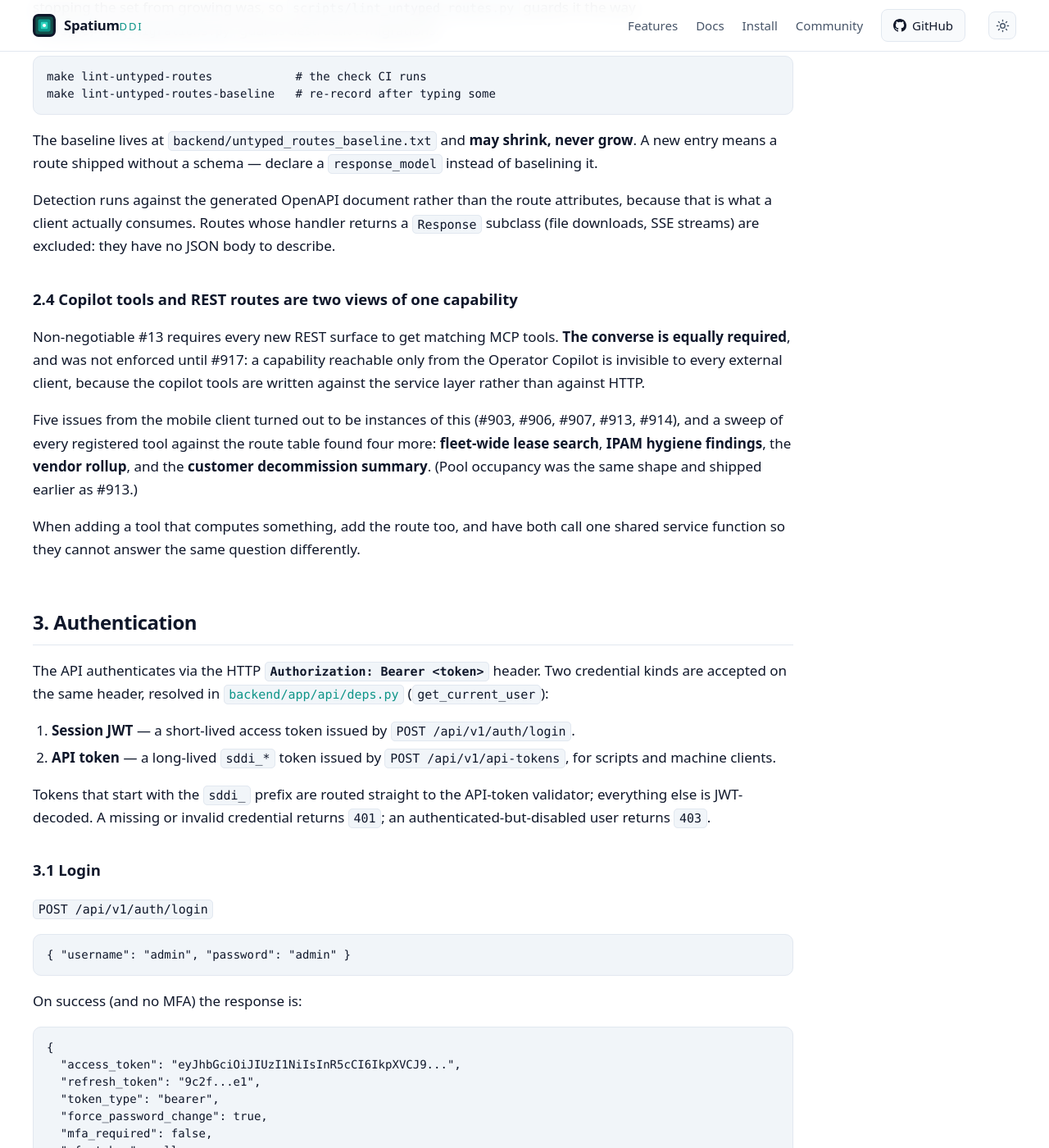
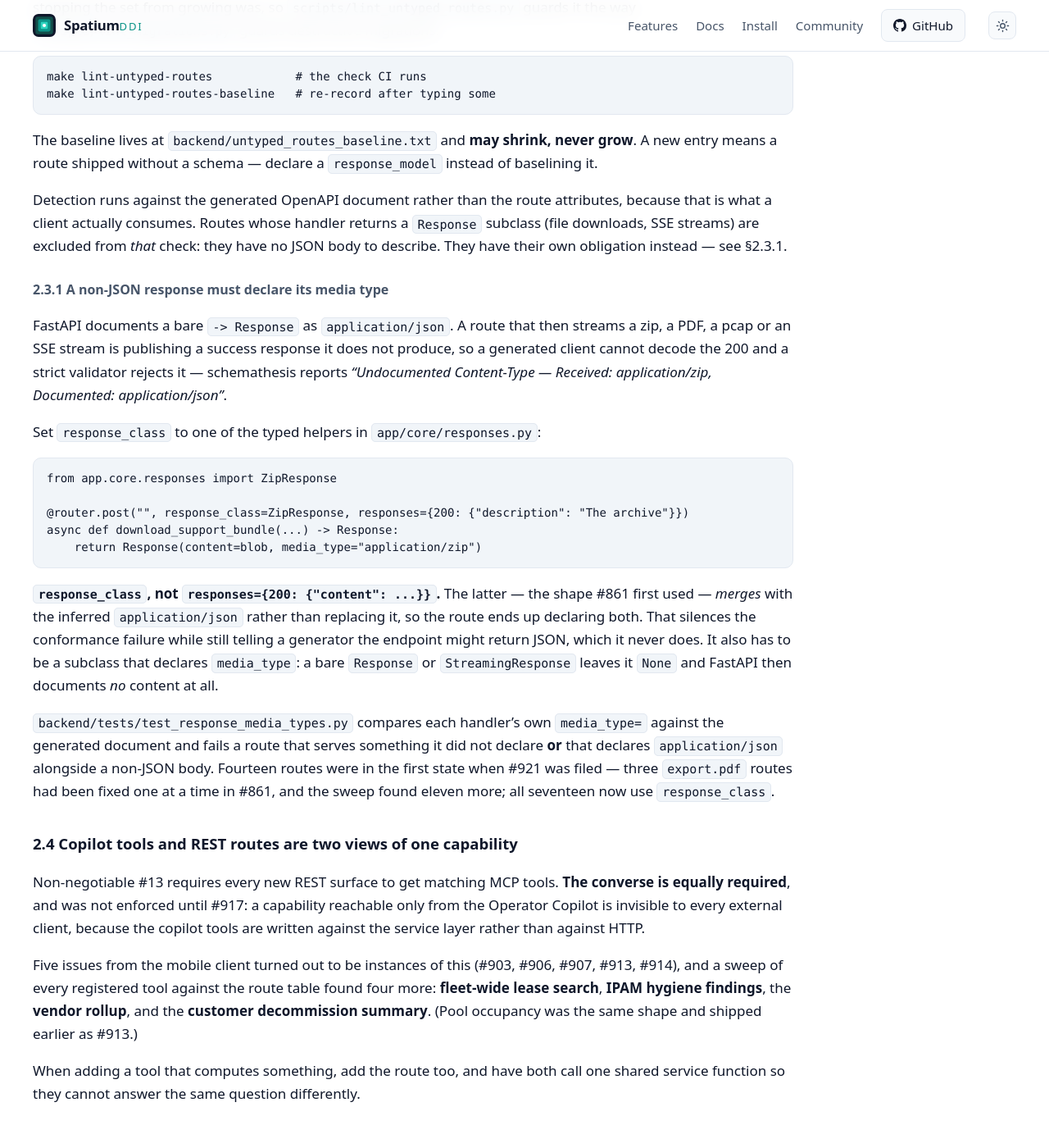
Before and after one commit to spatiumddi/spatiumddi.github.io, a Jekyll site: the page built from API.md, in a window 1280 px wide and 1400 px high, scrolled down 4651 px. Shown: the whole window at 82% size. Built offline with Jekyll 4.4.1, drawn with Linux system fonts in a browser that asks for light colours; our own code applies the rules of GitHub Pages for plain Markdown files; some of the changed text lies outside the part shown.

Commit message:
docs: publish main@4ca9dcc
Mirrored from spatiumddi/spatiumddi@4ca9dcc0ed0e172bf5e0cb50376b14982ae069aa by the docs-publish workflow. Do not edit this repository directly.

````diff
--- a/API.md
+++ b/API.md
@@ -235,7 +235,41 @@ never grow**. A new entry means a route shipped without a schema — declare a
 Detection runs against the generated OpenAPI document rather than the route
 attributes, because that is what a client actually consumes. Routes whose
 handler returns a `Response` subclass (file downloads, SSE streams) are
-excluded: they have no JSON body to describe.
+excluded from *that* check: they have no JSON body to describe. They have
+their own obligation instead — see §2.3.1.
+
+#### 2.3.1 A non-JSON response must declare its media type
+
+FastAPI documents a bare `-> Response` as `application/json`. A route that
+then streams a zip, a PDF, a pcap or an SSE stream is publishing a success
+response it does not produce, so a generated client cannot decode the 200 and
+a strict validator rejects it — schemathesis reports *"Undocumented
+Content-Type — Received: application/zip, Documented: application/json"*.
+
+Set `response_class` to one of the typed helpers in `app/core/responses.py`:
+
+```python
+from app.core.responses import ZipResponse
+
+@router.post("", response_class=ZipResponse, responses={200: {"description": "The archive"}})
+async def download_support_bundle(...) -> Response:
+    return Response(content=blob, media_type="application/zip")
+```
+
+**`response_class`, not `responses={200: {"content": ...}}`.** The latter —
+the shape #861 first used — *merges* with the inferred `application/json`
+rather than replacing it, so the route ends up declaring both. That silences
+the conformance failure while still telling a generator the endpoint might
+return JSON, which it never does. It also has to be a subclass that declares
+`media_type`: a bare `Response` or `StreamingResponse` leaves it `None` and
+FastAPI then documents *no* content at all.
+
+`backend/tests/test_response_media_types.py` compares each handler's own
+`media_type=` against the generated document and fails a route that serves
+something it did not declare **or** that declares `application/json`
+alongside a non-JSON body. Fourteen routes were in the first state when #921
+was filed — three `export.pdf` routes had been fixed one at a time in #861,
+and the sweep found eleven more; all seventeen now use `response_class`.
 
 ### 2.4 Copilot tools and REST routes are two views of one capability
 
@@ -568,8 +602,8 @@ Common status codes across the surface:
 | `401 Unauthorized` | Missing / invalid / expired credential, or insufficient token scope |
 | `403 Forbidden` | Authenticated but not permitted (RBAC denial, superadmin-only, disabled account, forced password change) |
 | `404 Not Found` | Resource doesn't exist **or** its feature module is disabled |
-| `409 Conflict` | Uniqueness / overlap / collision conflict |
-| `422 Unprocessable Entity` | Pydantic request-body / query-param validation failure |
+| `409 Conflict` | Uniqueness / overlap / collision conflict, or a delete refused because rows still reference the target |
+| `422 Unprocessable Entity` | Pydantic request-body / query-param validation failure, or a request-supplied reference to a row that does not exist |
 | `429 Too Many Requests` | Per-IP login rate limit tripped |
 | `503 Service Unavailable` | Maintenance mode, transient DB-connection-closed (carries `Retry-After`), or a failing readiness check |
 
@@ -596,6 +630,38 @@ the diagnostics surface and returns a generic
 exception text). Transient DB-connection-closed errors (e.g. during a
 backup restore) are converted to a `503` with `Retry-After: 1` so agent
 long-polls back off rather than cascading.
+
+#### Database integrity errors
+
+Three SQLSTATEs are mapped to client errors before that last-resort handler
+sees them (`app/core/integrity_errors.py`, wired in `main.py`):
+
+| SQLSTATE | Condition | Answer |
+|---|---|---|
+| `23505` | Unique violation | `409` — the data conflicts |
+| `23503` | Foreign key, referent missing, **value came from this request** | `422` — `"<column> references a <table> row that does not exist."` |
+| `23503` | Foreign key, row still referenced, **value came from this request** | `409` |
+| class `22` | Value Postgres refuses as data (over-length, NUL byte, malformed literal) | `422` |
+
+**Everything else re-raises to the 500 path deliberately.** NOT NULL (23502)
+and CHECK (23514) violations mean the *server* built a bad row, and answering
+4xx would both misattribute the fault and hide it — a 4xx is invisible to the
+conformance fuzz's no-5xx assertion, which is the only thing watching for that
+class.
+
+The "value came from this request" qualifier is what splits the foreign-key
+arm (#922). Postgres names the offending column and value in the error's
+`DETAIL`; the value is compared against every scalar in the request body, path
+params and query string, and the request is only blamed when **every**
+offending value is one it actually carried. A dangling reference the server
+computed — including one half of a composite key — still answers 500, on
+purpose.
+
+If you are adding a similar mapping, note that `IntegrityError.orig` is
+SQLAlchemy's `AsyncAdapt_asyncpg_dbapi` wrapper: it re-exports `sqlstate` but
+**not** `detail`. The asyncpg error carrying the DETAIL line hangs off its
+`__cause__`, so reading `orig.detail` returns `""` for every error and the
+handler silently does nothing.
 
 ### Request correlation
 
````
Also changed, not shown: deployment/DNS_AGENT.md (+18 -0 lines).
